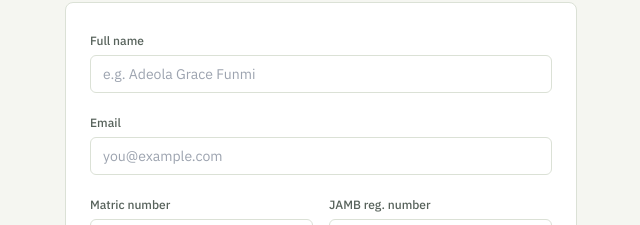
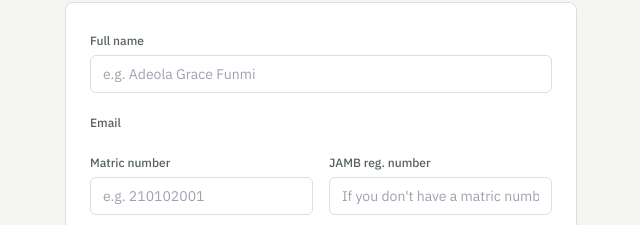
Before and after one commit to ynghouse08-ctrl/akinola-campaign-site, a Next.js app: page /register in a window 1280 px wide. Shown: the part 170-395 px from the top of the page, without its empty margins (319-959 px from the left). Built offline with nearby package versions, Linux system fonts and the light colour scheme; no server answers.

Commit message:
Update page.tsx

```diff
--- a/app/register/page.tsx
+++ b/app/register/page.tsx
@@ -102,13 +102,12 @@ export default function RegisterPage() {
 
           <div>
             <label className="text-xs font-medium text-ink/70">Email</label>
-            <input
+                       <input
               required
               type="email"
+              autoComplete="email"
               value={form.email}
               onChange={(e) => update("email", e.target.value)}
-              className="mt-1 w-full rounded-md border border-line px-3 py-2 text-sm outline-none focus:border-forest"
-              placeholder="you@example.com"
             />
           </div>
 
@@ -194,9 +193,10 @@ export default function RegisterPage() {
               <label className="text-xs font-medium text-ink/70">
                 Password
               </label>
-              <input
+                           <input
                 required
                 type="password"
+                autoComplete="new-password"
                 value={form.password}
                 onChange={(e) => update("password", e.target.value)}
                 className="mt-1 w-full rounded-md border border-line px-3 py-2 text-sm outline-none focus:border-forest"
@@ -207,9 +207,10 @@ export default function RegisterPage() {
               <label className="text-xs font-medium text-ink/70">
                 Confirm password
               </label>
-              <input
+                           <input
                 required
                 type="password"
+                autoComplete="new-password"
                 value={form.confirmPassword}
                 onChange={(e) => update("confirmPassword", e.target.value)}
                 className="mt-1 w-full rounded-md border border-line px-3 py-2 text-sm outline-none focus:border-forest"
```
